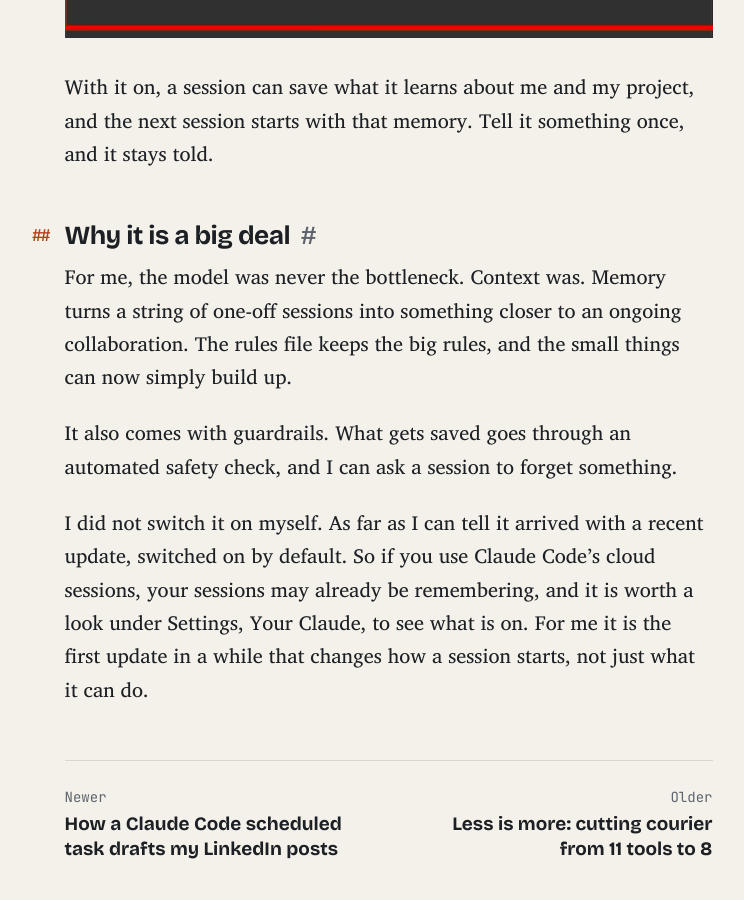
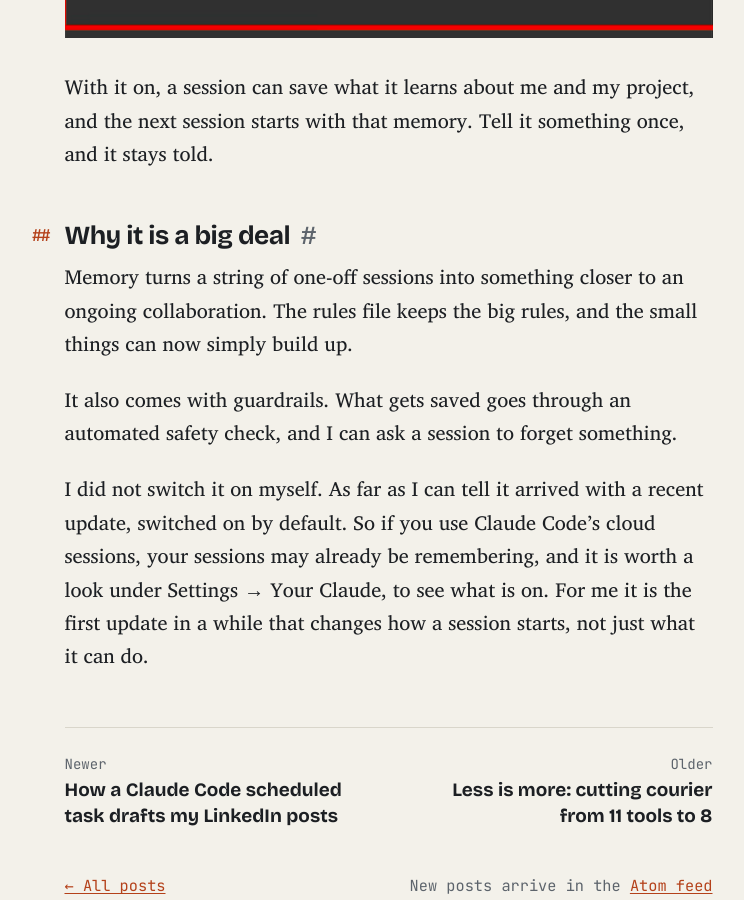
Before and after one commit to ivopogace/blog, a Jekyll site: the page built from _posts/2026-11-25-claude-code-finally-remembers.md, in a window 1280 px wide and 900 px high, scrolled down 1881 px. Shown: the whole window, without its empty margins (184-928 px from the left). Built offline with Jekyll 4.4.1, drawn with Linux system fonts in a browser that asks for light colours.

Commit message:
Memory post: drop the bottleneck line, write Settings → Your Claude
Co-Authored-By: Claude Opus 5.5 <noreply@anthropic.com>
Claude-Session: https://claude.ai/code/session_0138xCuDC5xxHqvyc6bickKo

```diff
--- a/_posts/2026-11-25-claude-code-finally-remembers.md
+++ b/_posts/2026-11-25-claude-code-finally-remembers.md
@@ -35,8 +35,7 @@ stays told.
 
 ## Why it is a big deal
 
-For me, the model was never the bottleneck. Context was. Memory turns a string
-of one-off sessions into something closer to an ongoing collaboration. The
+Memory turns a string of one-off sessions into something closer to an ongoing collaboration. The
 rules file keeps the big rules, and the small things can now simply build up.
 
 It also comes with guardrails. What gets saved goes through an automated
@@ -45,5 +44,5 @@ safety check, and I can ask a session to forget something.
 I did not switch it on myself. As far as I can tell it arrived with a recent
 update, switched on by default. So if you use Claude Code's cloud sessions,
 your sessions may already be remembering, and it is worth a look under
-Settings, Your Claude, to see what is on. For me it is the first update in a
+Settings → Your Claude, to see what is on. For me it is the first update in a
 while that changes how a session starts, not just what it can do.
```
